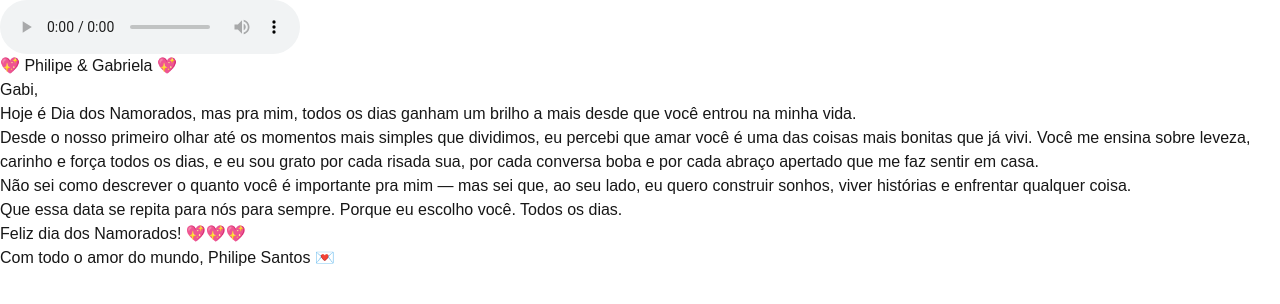
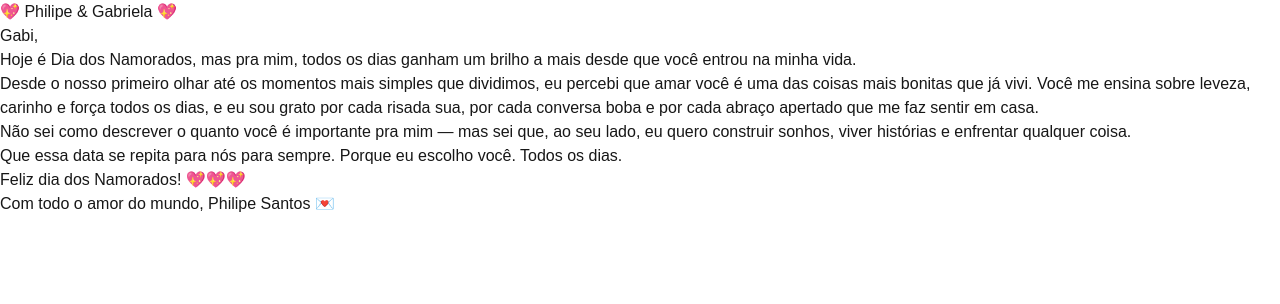
Before and after one commit to CesarTHD/encryptions, a Next.js app: page /namorados/philipe-e-gabriela in a window 1280 px wide. Shown: the top 304 px of the page. Built offline with nearby package versions, Linux system fonts and the light colour scheme.

Commit message:
ph e gabi

```diff
--- a/src/app/namorados/philipe-e-gabriela/page.js
+++ b/src/app/namorados/philipe-e-gabriela/page.js
@@ -11,9 +11,6 @@ export default function Home() {
   return (
     <>
       <main className="min-h-screen bg-rose-100 flex flex-col items-center justify-center p-4 text-center">
-        <audio autoPlay loop controls>
-          <source src='/andressa.mp3' type="audio/mpeg" />
-        </audio>
         <h1 className="text-2xl font-bold text-rose-700 my-4 font-cursive">💖 Philipe & Gabriela 💖</h1>
 
         <div className="w-full max-w-md rounded-xl overflow-hidden shadow-lg my-6">
```
